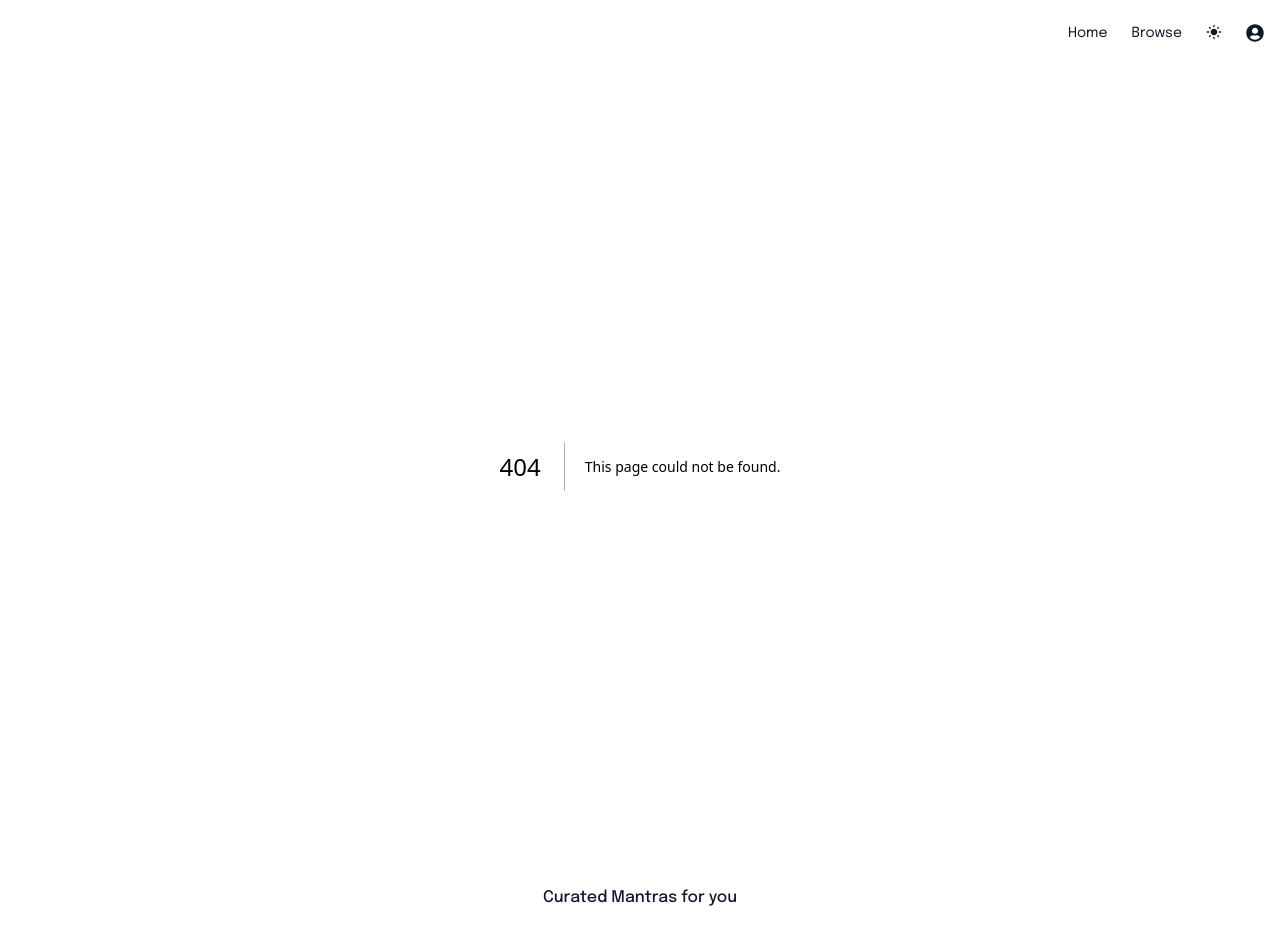
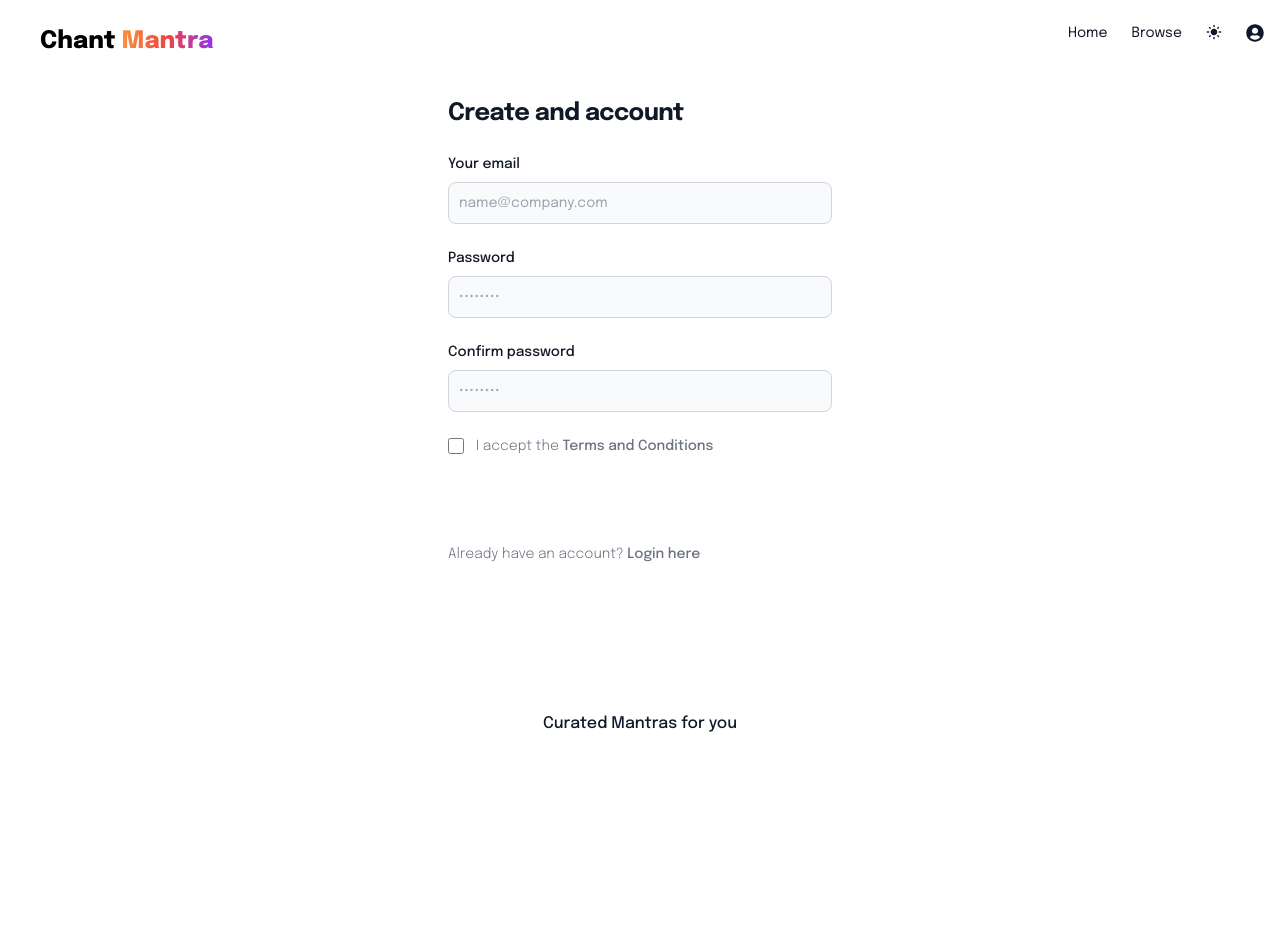
Before and after one commit to harishiyer/mantras, a Next.js app: page /login in a window 1280 px wide. Before the commit this address had no page. After the commit the page ends 800 px from the top, so only its background shows below. Built offline with nearby package versions, Linux system fonts and the light colour scheme.

Commit message:
loading screen changes

```diff
--- a/src/app/components/Header/index.tsx
+++ b/src/app/components/Header/index.tsx
@@ -10,6 +10,12 @@ const Header = () => {
 
   const profileClick = (event: React.SyntheticEvent) => {
     event.preventDefault();
+    setShowLoginModal((prevShowLoginModal) => {
+      return !prevShowLoginModal;
+    });
+  };
+
+  const loginClick = (event: React.SyntheticEvent) => {
     setShowLoginModal((prevShowLoginModal) => {
       return !prevShowLoginModal;
     });
@@ -40,7 +46,8 @@ const Header = () => {
             <div className="h-0 absolute -top-[6px] right-[3px] w-0 border-x-[6px] border-x-transparent border-b-[8px] border-b-slate-900 dark:border-b-slate-100"></div>
             <Link
               className="block text-sm rounded-xl text-center py-2 px-2 mx-3 bg-slate-50 dark:bg-slate-900"
-              href={"#"}
+              href={"/login"}
+              onClick={loginClick}
             >
               Log In
             </Link>
--- a/src/app/layout.tsx
+++ b/src/app/layout.tsx
@@ -39,7 +39,7 @@ export default function RootLayout({
           enableSystem={true}
         >
           <Header />
-          <main className="min-h-[85vh] lg:min-h-[80vh]">{children}</main>
+          <main>{children}</main>
           <Footer />
         </ThemeProvider>
       </body>
--- /dev/null
+++ b/src/app/login/page.tsx
@@ -0,0 +1,133 @@
+"use client";
+
+import Link from "next/link";
+import SiteTitle from "../components/siteTitle";
+import { useEffect, useState } from "react";
+import { AiOutlineLoading3Quarters } from "react-icons/ai";
+
+const login = () => {
+  const [loginLoading, setLoginLoading] = useState(true);
+
+  useEffect(() => {
+    setLoginLoading(false);
+  }, []);
+
+  return (
+    <>
+      {!loginLoading ? (
+        <div className="flex flex-col items-center justify-center py-8 mx-auto mb-24 lg:py-0">
+          <div className="absolute top-[18px] left-5 lg:left-10 lg:top-[26px]">
+            <Link href={"/"}>
+              <SiteTitle className="text-2xl" />
+            </Link>
+          </div>
+          <div className="w-full rounded-lg md:mt-0 sm:max-w-md xl:p-0">
+            <div className="p-6 space-y-4 md:space-y-6 sm:p-8">
+              <h1 className="text-xl font-bold leading-tight tracking-tight text-gray-900 md:text-2xl dark:text-white mb-5">
+                Create and account
+              </h1>
+              <form className="space-y-4 md:space-y-6" action="#">
+                <div>
+                  <label
+                    htmlFor="email"
+                    className="block mb-2 text-sm font-medium text-gray-900 dark:text-white"
+                  >
+                    Your email
+                  </label>
+                  <input
+                    type="email"
+                    name="email"
+                    id="email"
+                    className="bg-gray-50 border border-gray-300 text-gray-900 sm:text-sm rounded-lg focus:ring-primary-600 focus:border-primary-600 block w-full p-2.5 dark:bg-gray-700 dark:border-gray-600 dark:placeholder-gray-400 dark:text-white dark:focus:ring-blue-500 dark:focus:border-blue-500"
+                    placeholder="name@company.com"
+                    required
+                  />
+                </div>
+                <div>
+                  <label
+                    htmlFor="password"
+                    className="block mb-2 text-sm font-medium text-gray-900 dark:text-white"
+                  >
+                    Password
+                  </label>
+                  <input
+                    type="password"
+                    name="password"
+                    id="password"
+                    placeholder="••••••••"
+                    className="bg-gray-50 border border-gray-300 text-gray-900 sm:text-sm rounded-lg focus:ring-primary-600 focus:border-primary-600 block w-full p-2.5 dark:bg-gray-700 dark:border-gray-600 dark:placeholder-gray-400 dark:text-white dark:focus:ring-blue-500 dark:focus:border-blue-500"
+                    required
+                  />
+                </div>
+                <div>
+                  <label
+                    htmlFor="confirm-password"
+                    className="block mb-2 text-sm font-medium text-gray-900 dark:text-white"
+                  >
+                    Confirm password
+                  </label>
+                  <input
+                    type="confirm-password"
+                    name="confirm-password"
+                    id="confirm-password"
+                    placeholder="••••••••"
+                    className="bg-gray-50 border border-gray-300 text-gray-900 sm:text-sm rounded-lg focus:ring-primary-600 focus:border-primary-600 block w-full p-2.5 dark:bg-gray-700 dark:border-gray-600 dark:placeholder-gray-400 dark:text-white dark:focus:ring-blue-500 dark:focus:border-blue-500"
+                    required
+                  />
+                </div>
+                <div className="flex items-start">
+                  <div className="flex items-center h-5">
+                    <input
+                      id="terms"
+                      aria-describedby="terms"
+                      type="checkbox"
+                      className="w-4 h-4 border border-gray-300 rounded bg-gray-50 focus:ring-3 focus:ring-primary-300 dark:bg-gray-700 dark:border-gray-600 dark:focus:ring-primary-600 dark:ring-offset-gray-800"
+                      required
+                    />
+                  </div>
+                  <div className="ml-3 text-sm">
+                    <label
+                      htmlFor="terms"
+                      className="font-light text-gray-500 dark:text-gray-300"
+                    >
+                      I accept the{" "}
+                      <a
+                        className="font-medium text-primary-600 hover:underline dark:text-primary-500"
+                        href="#"
+                      >
+                        Terms and Conditions
+                      </a>
+                    </label>
+                  </div>
+                </div>
+                <button
+                  type="submit"
+                  className="w-full text-white bg-primary-600 hover:bg-primary-700 focus:ring-4 focus:outline-none focus:ring-primary-300 font-medium rounded-lg text-sm px-5 py-2.5 text-center dark:bg-primary-600 dark:hover:bg-primary-700 dark:focus:ring-primary-800"
+                >
+                  Create an account
+                </button>
+                <p className="text-sm font-light text-gray-500 dark:text-gray-400">
+                  Already have an account?{" "}
+                  <a
+                    href="#"
+                    className="font-medium text-primary-600 hover:underline dark:text-primary-500"
+                  >
+                    Login here
+                  </a>
+                </p>
+              </form>
+            </div>
+          </div>
+        </div>
+      ) : (
+        <div className="text-slate-900 dark:text-white h-[100vh] justify-center fixed w-full flex items-center top-0 left-0">
+          <div className="-mt-20 text-3xl animate-spin">
+            <AiOutlineLoading3Quarters />
+          </div>
+        </div>
+      )}
+    </>
+  );
+};
+
+export default login;
--- a/src/app/mantras/[mantra]/page.tsx
+++ b/src/app/mantras/[mantra]/page.tsx
@@ -44,7 +44,7 @@ const Mantra = ({ params }: Props) => {
           </div>
         </section>
       ) : (
-        <div className="text-white h-[100vh] justify-center fixed w-full flex items-center top-0 left-0">
+        <div className="text-slate-900 dark:text-white h-[100vh] justify-center fixed w-full flex items-center top-0 left-0">
           <div className="-mt-20 text-3xl animate-spin">
             <AiOutlineLoading3Quarters />
           </div>
```
Also changed, not shown: manifest.json (added), public/manifest.json (deleted), 2 other files (tests, documents, lock files or other folders).
